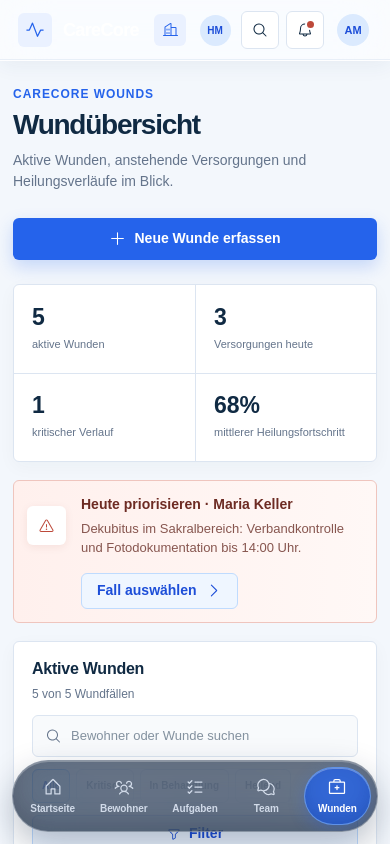
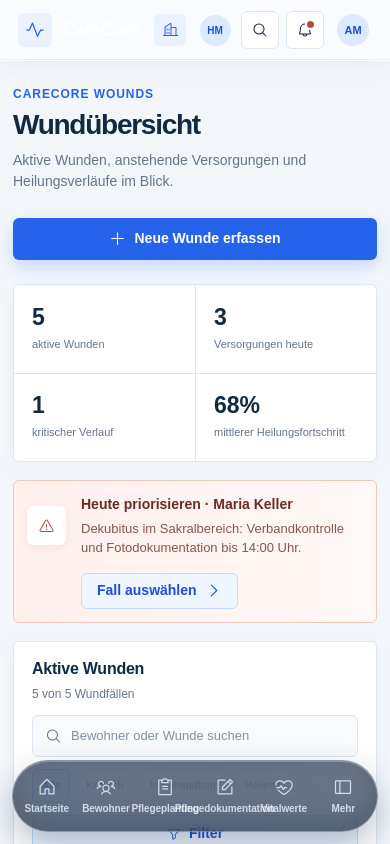
Before and after one commit to 3pWEBQUERY/CareCore, a Next.js app: page /wundmanagement in a window 390 px wide. Shown: the top 844 px of the page. Built offline with nearby package versions, Linux system fonts and the light colour scheme.

Commit message:
Complete clinical mobile navigation menu

```diff
--- a/app/bewohner/page.tsx
+++ b/app/bewohner/page.tsx
@@ -186,6 +186,25 @@ export default function ResidentsPage() {
   const [selectedResident, setSelectedResident] = useState<ResidentRecordData | null>(null);
   const [intakeEditorOpen, setIntakeEditorOpen] = useState(false);
   const [toast, setToast] = useState("");
+  const [mobileMenuOpen, setMobileMenuOpen] = useState(false);
+  const [mobileGroupId, setMobileGroupId] = useState<string | null>("clinical");
+  const mobileGroup = navigation.find((group) => group.id === mobileGroupId);
+  const mobileModules = mobileGroup?.modules ?? [];
+
+  function chooseMobileGroup(groupId: string) {
+    const group = navigation.find((item) => item.id === groupId);
+    const firstModule = group?.modules[0];
+    const firstChild = firstModule?.children[0];
+    setMobileGroupId(groupId);
+    setMobileMenuOpen(false);
+    const href = firstModule && firstChild ? routeFor(firstModule.id, firstChild) : null;
+    if (href) router.push(href);
+  }
+
+  function chooseMobileChild(moduleId: string, child: string) {
+    const href = routeFor(moduleId, child);
+    if (href) { setMobileMenuOpen(false); router.push(href); }
+  }
 
   const openSearch = useCallback(() => {
     setSelectedResident(null);
@@ -259,7 +278,8 @@ export default function ResidentsPage() {
       </main>
     </div>
 
-    <nav className="bottom-nav" aria-label="Mobile Navigation"><button type="button" onClick={() => router.push("/c")}><Icon name="home"/><span>Startseite</span></button><button className="active" type="button"><Icon name="residents"/><span>Bewohner</span></button><button type="button" onClick={() => setToast("Aufgaben geöffnet")}><Icon name="tasks"/><span>Aufgaben</span></button><button type="button" onClick={() => setToast("Team geöffnet")}><Icon name="team"/><span>Team</span></button><button type="button" onClick={() => setToast("Mehr geöffnet")}><Icon name="settings"/><span>Mehr</span></button></nav>
+    {mobileMenuOpen && <div className="mobile-nav-menu" role="dialog" aria-label="Hauptmenü"><div className="mobile-nav-menu-head"><div>{mobileGroup && <button className="mobile-nav-back" type="button" onClick={() => setMobileGroupId(null)}><Icon name="chevron"/> Alle Hauptbereiche</button>}<p className="eyebrow">CareCore Navigation</p><strong>{mobileGroup?.label ?? "Hauptbereiche"}</strong></div><button type="button" aria-label="Hauptmenü schliessen" onClick={() => setMobileMenuOpen(false)}><Icon name="close"/></button></div>{mobileGroup ? <div className="mobile-nav-subgroups">{mobileGroup.modules.map((module) => <section key={module.id}><h3><Icon name={module.icon as IconName}/>{module.label}</h3><div>{module.children.map((child) => <button type="button" key={child} onClick={() => chooseMobileChild(module.id, child)}>{child}<Icon name="chevron"/></button>)}</div></section>)}</div> : <div className="mobile-nav-groups">{navigation.map((group) => <button type="button" key={group.id} onClick={() => chooseMobileGroup(group.id)}><span className="mobile-nav-group-icon"><Icon name={(group.modules[0]?.icon ?? "pulse") as IconName}/></span><span><strong>{group.label}</strong><small>{group.modules.length} Bereiche</small></span><Icon name="chevron"/></button>)}</div>}</div>}
+    <nav className="bottom-nav" aria-label="Mobile Navigation"><button type="button" onClick={() => router.push("/c")}><Icon name="home"/><span>Startseite</span></button>{mobileModules.slice(0, 4).map((module) => { const href = routeFor(module.id, module.children[0]); return <button className={module.id === "residents" ? "active" : ""} type="button" key={module.id} onClick={() => href && router.push(href)}><Icon name={module.icon as IconName}/><span>{module.label}</span></button>; })}<button className={mobileMenuOpen ? "active" : ""} type="button" aria-haspopup="dialog" aria-expanded={mobileMenuOpen} onClick={() => setMobileMenuOpen((value) => !value)}><Icon name="sidebar"/><span>Mehr</span></button></nav>
 
     {searchOpen && <div className="overlay" role="presentation" onClick={(event) => event.currentTarget === event.target && setSearchOpen(false)}><section id="resident-global-search" className="search-dialog" role="dialog" aria-modal="true" aria-label="Globale Suche"><div className="search-input-wrap"><Icon name="search"/><input autoFocus value={query} onChange={(event) => setQuery(event.target.value)} placeholder="Bewohner, Dokumente oder Funktionen suchen…" aria-label="Suchbegriff"/><button type="button" onClick={() => setSearchOpen(false)} aria-label="Suche schliessen">ESC</button></div><div className="search-results"><span className="search-group-label">Bewohner</span>{filteredResidents.map((resident) => <button className="search-result" type="button" key={resident.name} onClick={() => { setSearchOpen(false); setSelectedResident(resident); }}><span className="result-icon"><Icon name="residents"/></span><span><strong>{resident.name}</strong><small>{resident.room} · {resident.unit}</small></span></button>)}</div></section></div>}
 
--- a/app/components/module-page-shell.tsx
+++ b/app/components/module-page-shell.tsx
@@ -126,7 +126,7 @@ export default function ModulePageShell({ activeModule, activeChild, pageClass,
     </div>
 
     {mobileMenuOpen && <div className="mobile-nav-menu" role="dialog" aria-label="Hauptmenü"><div className="mobile-nav-menu-head"><div>{mobileGroup && <button className="mobile-nav-back" type="button" onClick={() => setMobileGroupId(null)}><ModuleIcon name="chevron"/> Alle Hauptbereiche</button>}<p className="eyebrow">CareCore Navigation</p><strong>{mobileGroup?.label ?? "Hauptbereiche"}</strong></div><button type="button" aria-label="Hauptmenü schliessen" onClick={() => setMobileMenuOpen(false)}><ModuleIcon name="close"/></button></div>{mobileGroup ? <div className="mobile-nav-subgroups">{mobileGroup.modules.map((module) => <section key={module.id}><h3><ModuleIcon name={module.icon}/>{module.label}</h3><div>{module.children.map((child) => <button type="button" key={child} onClick={() => chooseMobileChild(module.id, child)}>{child}<ModuleIcon name="chevron"/></button>)}</div></section>)}</div> : <div className="mobile-nav-groups">{navigation.map((group) => <button className={group.id === mobileGroupId ? "active" : ""} type="button" key={group.id} onClick={() => chooseMobileGroup(group.id)}><span className="mobile-nav-group-icon"><ModuleIcon name={group.modules[0]?.icon ?? "pulse"}/></span><span><strong>{group.label}</strong><small>{group.modules.length} Bereiche</small></span><ModuleIcon name="chevron"/></button>)}</div>}</div>}
-    <nav className="bottom-nav" aria-label="Mobile Navigation"><button className={activeModule === "home" ? "active" : ""} type="button" onClick={() => { setMobileGroupId(null); setMobileMenuOpen(false); router.push("/c"); }}><ModuleIcon name="home"/><span>Startseite</span></button>{!mobileGroup ? <button className={mobileMenuOpen ? "active" : ""} type="button" aria-haspopup="dialog" aria-expanded={mobileMenuOpen} onClick={() => setMobileMenuOpen((value) => !value)}><ModuleIcon name="sidebar"/><span>Menü</span></button> : <>{mobileGroup.modules.map((module) => { const href = routeFor(module.id, module.children[0]); return <button className={activeModule === module.id ? "active" : ""} type="button" key={module.id} onClick={() => href && router.push(href)}><ModuleIcon name={module.icon}/><span>{module.label}</span></button>; })}{mobileNeedsMenu && <button className={mobileMenuOpen ? "active" : ""} type="button" aria-haspopup="dialog" aria-expanded={mobileMenuOpen} onClick={() => setMobileMenuOpen((value) => !value)}><ModuleIcon name="sidebar"/><span>Menü</span></button>}</>}</nav>
+    <nav className="bottom-nav" aria-label="Mobile Navigation"><button className={activeModule === "home" ? "active" : ""} type="button" onClick={() => { setMobileGroupId(null); setMobileMenuOpen(false); router.push("/c"); }}><ModuleIcon name="home"/><span>Startseite</span></button>{!mobileGroup ? <button className={mobileMenuOpen ? "active" : ""} type="button" aria-haspopup="dialog" aria-expanded={mobileMenuOpen} onClick={() => setMobileMenuOpen((value) => !value)}><ModuleIcon name="sidebar"/><span>Menü</span></button> : <>{mobileGroup.modules.slice(0, 4).map((module) => { const href = routeFor(module.id, module.children[0]); return <button className={activeModule === module.id ? "active" : ""} type="button" key={module.id} onClick={() => href && router.push(href)}><ModuleIcon name={module.icon}/><span>{module.label}</span></button>; })}{mobileNeedsMenu && <button className={mobileMenuOpen ? "active" : ""} type="button" aria-haspopup="dialog" aria-expanded={mobileMenuOpen} onClick={() => setMobileMenuOpen((value) => !value)}><ModuleIcon name="sidebar"/><span>Mehr</span></button>}</>}</nav>
 
     {searchOpen && <div className="overlay" role="presentation" onClick={(event) => event.currentTarget === event.target && setSearchOpen(false)}><section className="search-dialog" role="dialog" aria-modal="true" aria-label="Globale Suche"><div className="search-input-wrap"><ModuleIcon name="search"/><input autoFocus value={searchQuery} onChange={(event) => setSearchQuery(event.target.value)} placeholder="Bewohner, Dokumente oder Funktionen suchen…" aria-label="Suchbegriff"/><button type="button" onClick={() => setSearchOpen(false)} aria-label="Suche schliessen">ESC</button></div><div className="search-results"><span className="search-group-label">{searchQuery ? "Suchergebnisse" : "Schnellzugriff"}</span>{filteredResults.map((result) => <button className="search-result" type="button" key={result.title} onClick={() => { setSearchOpen(false); router.push(`/c${result.href}`); }}><span className="result-icon"><ModuleIcon name={result.icon}/></span><span><strong>{result.title}</strong><small>{result.meta}</small></span></button>)}</div></section></div>}
     {toast && <div className="toast" role="status"><ModuleIcon name="check"/>{toast}</div>}
--- a/app/wundmanagement/page.tsx
+++ b/app/wundmanagement/page.tsx
@@ -80,7 +80,7 @@ const navigation: NavGroup[] = [
     { id: "shift", label: "Schicht", icon: "shift", href: "/betrieb/schicht", children: ["Mein Dienst", "Schichtverlauf"] },
     { id: "tasks", label: "Aufgaben", icon: "tasks", children: ["Meine Aufgaben", "Teamaufgaben"], badge: 3 },
     { id: "handover", label: "Übergabe", icon: "handover", children: ["Meine Übergabe", "Seit letztem Dienst"] },
-    { id: "schedule", label: "Dienstplanung", icon: "calendar", children: ["Mein Dienstplan", "Teamplanung"] },
+    { id: "schedule", label: "Dienste", icon: "calendar", children: ["Mein Dienstplan", "Teamplanung"] },
   ] },
   { id: "workforce", label: "Personal", modules: [
     { id: "team", label: "Team", icon: "team", children: ["Neuigkeiten & Kanäle", "Nachrichten"] },
@@ -144,6 +144,10 @@ export default function WoundOverviewPage() {
   const [selectedWoundId, setSelectedWoundId] = useState("w1");
   const [searchOpen, setSearchOpen] = useState(false);
   const [toast, setToast] = useState("");
+  const [mobileMenuOpen, setMobileMenuOpen] = useState(false);
+  const [mobileGroupId, setMobileGroupId] = useState<string | null>("clinical");
+  const mobileGroup = navigation.find((group) => group.id === mobileGroupId);
+  const mobileModules = mobileGroup?.modules ?? [];
   const selectedWound = wounds.find((wound) => wound.id === selectedWoundId) ?? wounds[0];
 
   const openSearch = useCallback(() => setSearchOpen(true), [setSearchOpen]);
@@ -172,6 +176,20 @@ export default function WoundOverviewPage() {
     const route = routeFor(moduleId, child);
     if (route) { router.push(route); return; }
     setToast(`${child} geöffnet`);
+  }
+
+  function chooseMobileGroup(groupId: string) {
+    const group = navigation.find((item) => item.id === groupId);
+    const firstModule = group?.modules[0];
+    const firstChild = firstModule?.children[0];
+    setMobileGroupId(groupId);
+    setMobileMenuOpen(false);
+    if (firstModule && firstChild) selectSubmenu(firstModule.id, firstChild);
+  }
+
+  function chooseMobileChild(moduleId: string, child: string) {
+    setMobileMenuOpen(false);
+    selectSubmenu(moduleId, child);
   }
 
   return <div className="app-shell wounds-page">
@@ -215,7 +233,8 @@ export default function WoundOverviewPage() {
       </main>
     </div>
 
-    <nav className="bottom-nav" aria-label="Mobile Navigation"><button type="button" onClick={() => router.push("/c")}><Icon name="home"/><span>Startseite</span></button><button type="button" onClick={() => router.push("/c/bewohner")}><Icon name="residents"/><span>Bewohner</span></button><button type="button" onClick={() => setToast("Aufgaben geöffnet")}><Icon name="tasks"/><span>Aufgaben</span></button><button type="button" onClick={() => setToast("Team geöffnet")}><Icon name="team"/><span>Team</span></button><button className="active" type="button" onClick={() => setToast("Wundmanagement geöffnet")}><Icon name="wounds"/><span>Wunden</span></button></nav>
+    {mobileMenuOpen && <div className="mobile-nav-menu" role="dialog" aria-label="Hauptmenü"><div className="mobile-nav-menu-head"><div>{mobileGroup && <button className="mobile-nav-back" type="button" onClick={() => setMobileGroupId(null)}><Icon name="chevron"/> Alle Hauptbereiche</button>}<p className="eyebrow">CareCore Navigation</p><strong>{mobileGroup?.label ?? "Hauptbereiche"}</strong></div><button type="button" aria-label="Hauptmenü schliessen" onClick={() => setMobileMenuOpen(false)}><Icon name="close"/></button></div>{mobileGroup ? <div className="mobile-nav-subgroups">{mobileGroup.modules.map((module) => <section key={module.id}><h3><Icon name={module.icon}/>{module.label}</h3><div>{module.children.map((child) => <button type="button" key={child} onClick={() => chooseMobileChild(module.id, child)}>{child}<Icon name="chevron"/></button>)}</div></section>)}</div> : <div className="mobile-nav-groups">{navigation.map((group) => <button type="button" key={group.id} onClick={() => chooseMobileGroup(group.id)}><span className="mobile-nav-group-icon"><Icon name={group.modules[0]?.icon ?? "pulse"}/></span><span><strong>{group.label}</strong><small>{group.modules.length} Bereiche</small></span><Icon name="chevron"/></button>)}</div>}</div>}
+    <nav className="bottom-nav" aria-label="Mobile Navigation"><button type="button" onClick={() => router.push("/c")}><Icon name="home"/><span>Startseite</span></button>{mobileModules.slice(0, 4).map((module) => { const href = routeFor(module.id, module.children[0]); return <button className={module.id === "wounds" ? "active" : ""} type="button" key={module.id} onClick={() => href && router.push(href)}><Icon name={module.icon}/><span>{module.label}</span></button>; })}<button className={mobileMenuOpen ? "active" : ""} type="button" aria-haspopup="dialog" aria-expanded={mobileMenuOpen} onClick={() => setMobileMenuOpen((value) => !value)}><Icon name="sidebar"/><span>Mehr</span></button></nav>
 
     {searchOpen && <div className="overlay" role="presentation" onClick={(event) => event.currentTarget === event.target && setSearchOpen(false)}><section className="search-dialog" role="dialog" aria-modal="true" aria-label="Globale Suche"><div className="search-input-wrap"><Icon name="search"/><input autoFocus value={query} onChange={(event) => setQuery(event.target.value)} placeholder="Bewohner oder Wundfall suchen…" aria-label="Suchbegriff"/><button type="button" onClick={() => setSearchOpen(false)} aria-label="Suche schliessen">ESC</button></div><div className="search-results"><span className="search-group-label">Wundfälle</span>{filteredWounds.map((wound) => <button className="search-result" type="button" key={wound.id} onClick={() => { setSelectedWoundId(wound.id); setSearchOpen(false); }}><span className="result-icon"><Icon name="wounds"/></span><span><strong>{wound.resident} · {wound.location}</strong><small>{wound.room} · {wound.diagnosis}</small></span></button>)}</div></section></div>}
     {toast && <div className="toast" role="status"><Icon name="check"/>{toast}</div>}
```
